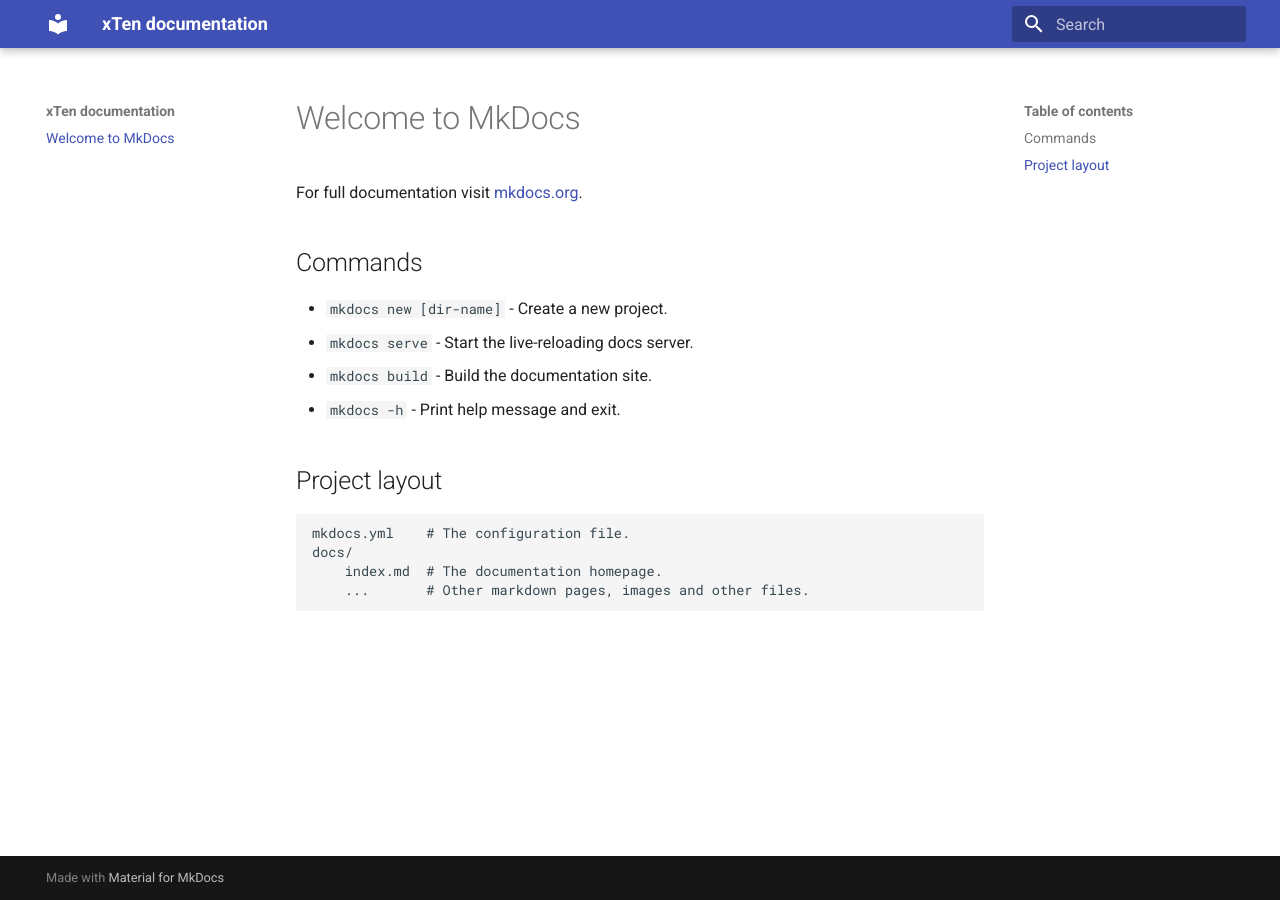
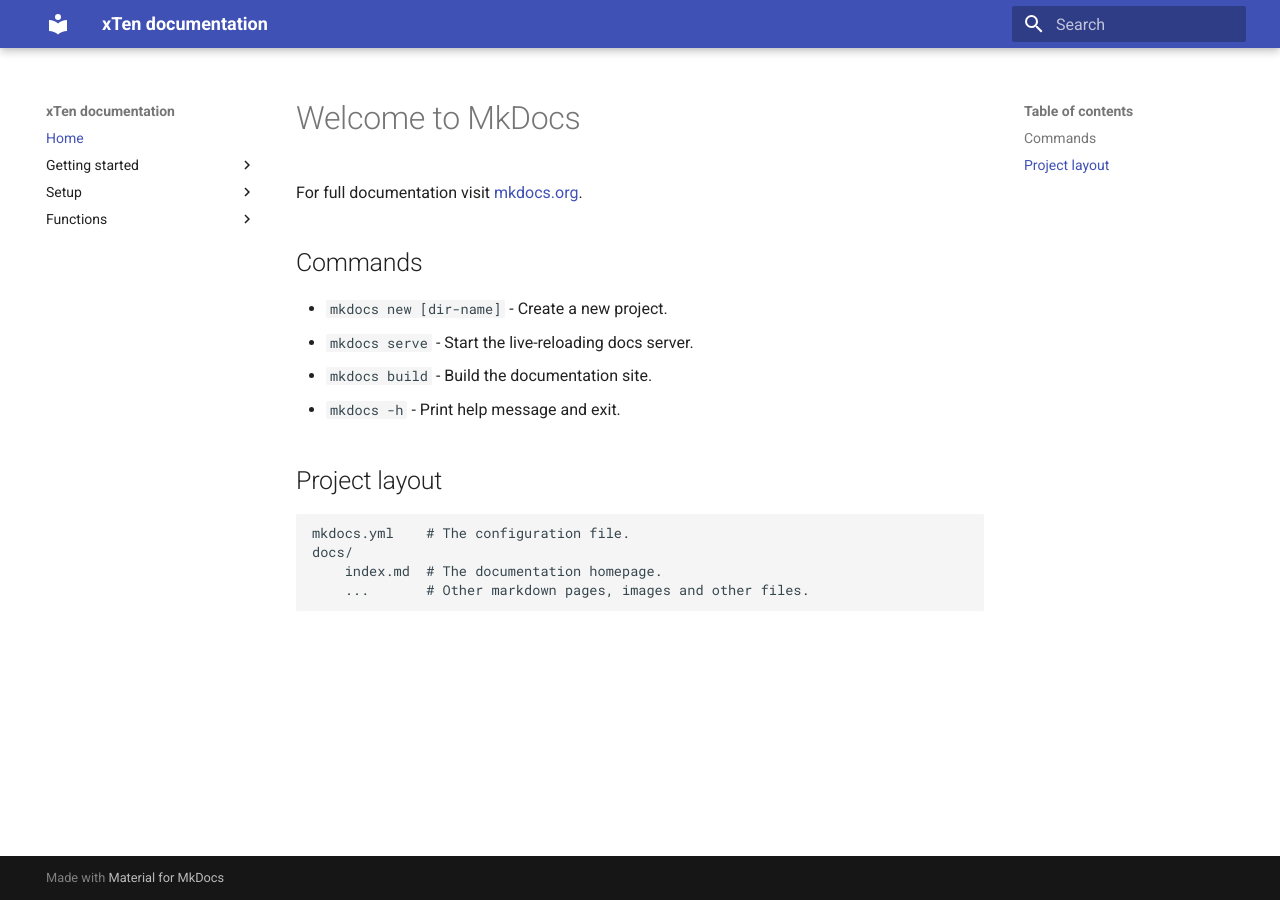
Before and after one commit to ashnakhetan/xTen, an MkDocs documentation site: the page built from docs/index.md, in a window 1280 px wide. Built offline with MkDocs 1.6.1 and Material for MkDocs 9.7.7, drawn with Linux system fonts in a browser that asks for light colours.

Commit message:
adding structure

```diff
--- a/mkdocs.yml
+++ b/mkdocs.yml
@@ -1,3 +1,14 @@
 site_name: xTen documentation
+site_description: >-
+  Welcome to xTen! xTen makes it easy to incorporate AI tools into your extensions — try it out today!
 theme:
   name: material
+nav:
+  - Home: index.md
+  - Getting started:
+    - Installation: getting-started.md
+  - Setup:
+    - setup/index.md
+  - Functions:
+    - functions/index.md
+    - Summarize: functions/summarize.md
```
Also changed, not shown: site/404.html, site/index.html, 1 other file.
